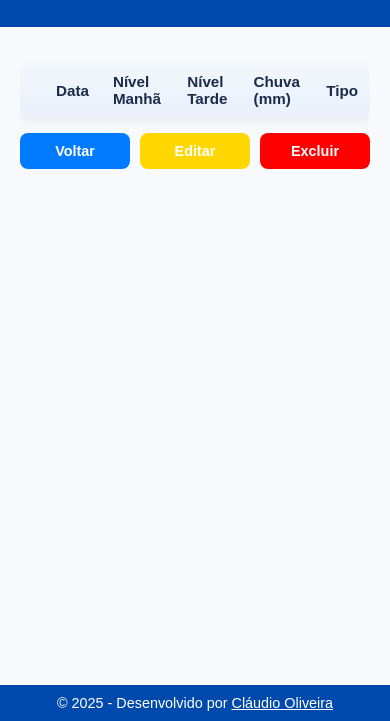
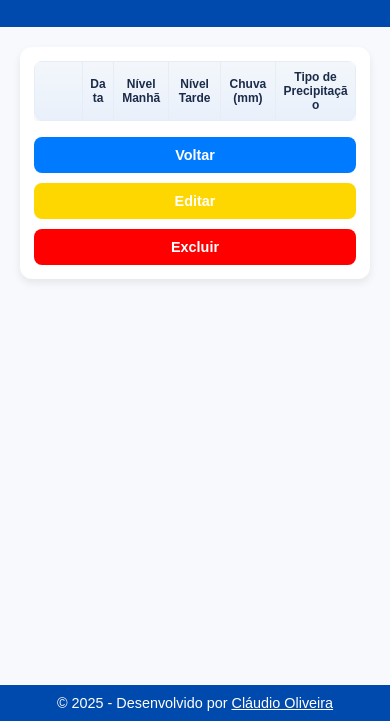
Before and after one commit to claudiohpo/controle-plu-flu, a website: page public/relatorio.html in a window 390 px wide. Shown: the part 123-844 px from the top of the page. Drawn offline with Linux system fonts and the light colour scheme; no server answers.

Commit message:
melhoria visual tabela

```diff
--- a/public/relatorio.html
+++ b/public/relatorio.html
@@ -5,18 +5,21 @@
   <meta name="viewport" content="width=device-width, initial-scale=1.0">
   <title>Relatório - Marcação DAEE</title>
   <link rel="stylesheet" href="styles/style.css">
+  <link rel="stylesheet" href="styles/relatorio.css">
   <script src="scripts/relatorio.js" defer></script>
 </head>
 <body>
-  <!-- Cabeçalho -->
+  <!-- Cabeçalho (mesmo do index) -->
   <header class="header-container">
     <img src="/images/logo.png" alt="Logo DAEE" class="logo">
     <h1 class="title">Relatório de Marcação</h1>
   </header>
 
-  <!-- Container Principal -->
+  <!-- Container Principal (usa a mesma classe do index) -->
   <main class="form-container">
-    <div class="table-wrapper">
+    <!-- bloco com estilo similar ao form do index, mas maior para tabela -->
+    <div class="report-card">
+      <div class="table-responsive">
         <table id="table-register">
           <thead>
             <tr>
@@ -25,16 +28,17 @@
               <th>Nível Manhã</th>
               <th>Nível Tarde</th>
               <th>Chuva (mm)</th>
-        <th>Tipo</th>
+              <th>Tipo de Precipitação</th>
             </tr>
           </thead>
-    <tbody></tbody>
+          <tbody>
+            <!-- preenchido pelo JS -->
+          </tbody>
         </table>
+      </div>
 
-
-
-      <!-- Botões -->
-      <div class="button-group">
+      <!-- Botões dentro do mesmo bloco (mantém alinhamento e responsividade como no index) -->
+      <div class="button-group" style="margin-top:16px;">
         <button class="btn voltar" onclick="window.location.href='index.html'">Voltar</button>
         <button class="btn editar">Editar</button>
         <button class="btn excluir">Excluir</button>
@@ -42,9 +46,10 @@
     </div>
   </main>
 
-  <!-- Rodapé -->
+  <!-- Rodapé (mesmo do index) -->
   <footer class="footer-container">
     <p>© 2025 - Desenvolvido por <a href="https://github.com/claudiohpo" class="link-branco" target="_blank" rel="noopener">Cláudio
         Oliveira</a></p>
+  </footer>
 </body>
 </html>
--- /dev/null
+++ b/public/styles/relatorio.css
@@ -0,0 +1,105 @@
+/* RELATÓRIO — estilos locais que não sobrescrevem o style.css global */
+
+/* report-card: estilo semelhante ao form do index, porém mais largo */
+.report-card {
+  background: white;
+  padding: 20px;
+  border-radius: 12px;
+  width: 100%;
+  max-width: 1100px; /* largura maior para tabelas */
+  box-shadow: 0px 4px 8px rgba(0,0,0,0.08);
+  box-sizing: border-box;
+  margin: 0 auto;
+}
+
+/* wrapper responsivo (mantém comportamento do exemplo) */
+.table-responsive {
+  width: 100%;
+  overflow-x: auto;
+  -webkit-overflow-scrolling: touch;
+}
+
+/* tabela: usar 100% do container (não max-content) — isso preserva responsividade */
+#table-register {
+  width: 100%;
+  border-collapse: collapse;
+  margin: 0;
+  font-size: 14px;
+}
+
+/* células: aparência limpa, sem quebrar layout */
+#table-register th,
+#table-register td {
+  border: 1px solid #e6edf6;
+  padding: 10px 12px;
+  text-align: left;
+  vertical-align: middle;
+  white-space: nowrap;
+}
+
+/* cabeçalho visual */
+#table-register thead {
+  background: linear-gradient(180deg,#f3f7fb,#e9f0fb);
+}
+
+#table-register th {
+  font-weight: 700;
+  color: #1b2b4a;
+  text-align: center;
+}
+
+/* linhas pares com leve fundo */
+#table-register tbody tr:nth-child(even) {
+  background-color: #fbfdff;
+}
+
+/* hover */
+#table-register tbody tr:hover {
+  background-color: #f6f9ff;
+}
+
+/* coluna do radio: pequeno e centralizado */
+#table-register td:first-child,
+#table-register th:first-child {
+  width: 48px;
+  text-align: center;
+  white-space: nowrap;
+}
+
+/* Evita que botões herdem flex:1 do .btn globalmente (aplica apenas aqui) */
+.report-card .button-group .btn {
+  flex: 0 0 auto;
+  min-width: 120px;
+  padding: 10px 14px;
+}
+
+/* Mobile: permitir quebra para colunas e manter legibilidade */
+@media (max-width: 720px) {
+  #table-register th,
+  #table-register td {
+    padding: 8px 6px;
+    font-size: 13px;
+  }
+  .report-card {
+    padding: 14px;
+  }
+}
+
+/* Mobile estreito: permitir wrap e word-break */
+@media (max-width: 420px) {
+  #table-register th,
+  #table-register td {
+    white-space: normal;
+    word-break: break-word;
+    font-size: 12px;
+  }
+
+  /* botões empilhados em mobile */
+  .report-card .button-group {
+    flex-direction: column;
+    gap: 10px;
+  }
+  .report-card .button-group .btn {
+    width: 100%;
+  }
+}
```
Also changed, not shown: public/styles/style.css (line endings or trailing spaces). Lines whose indentation alone changed are shown as unchanged.
